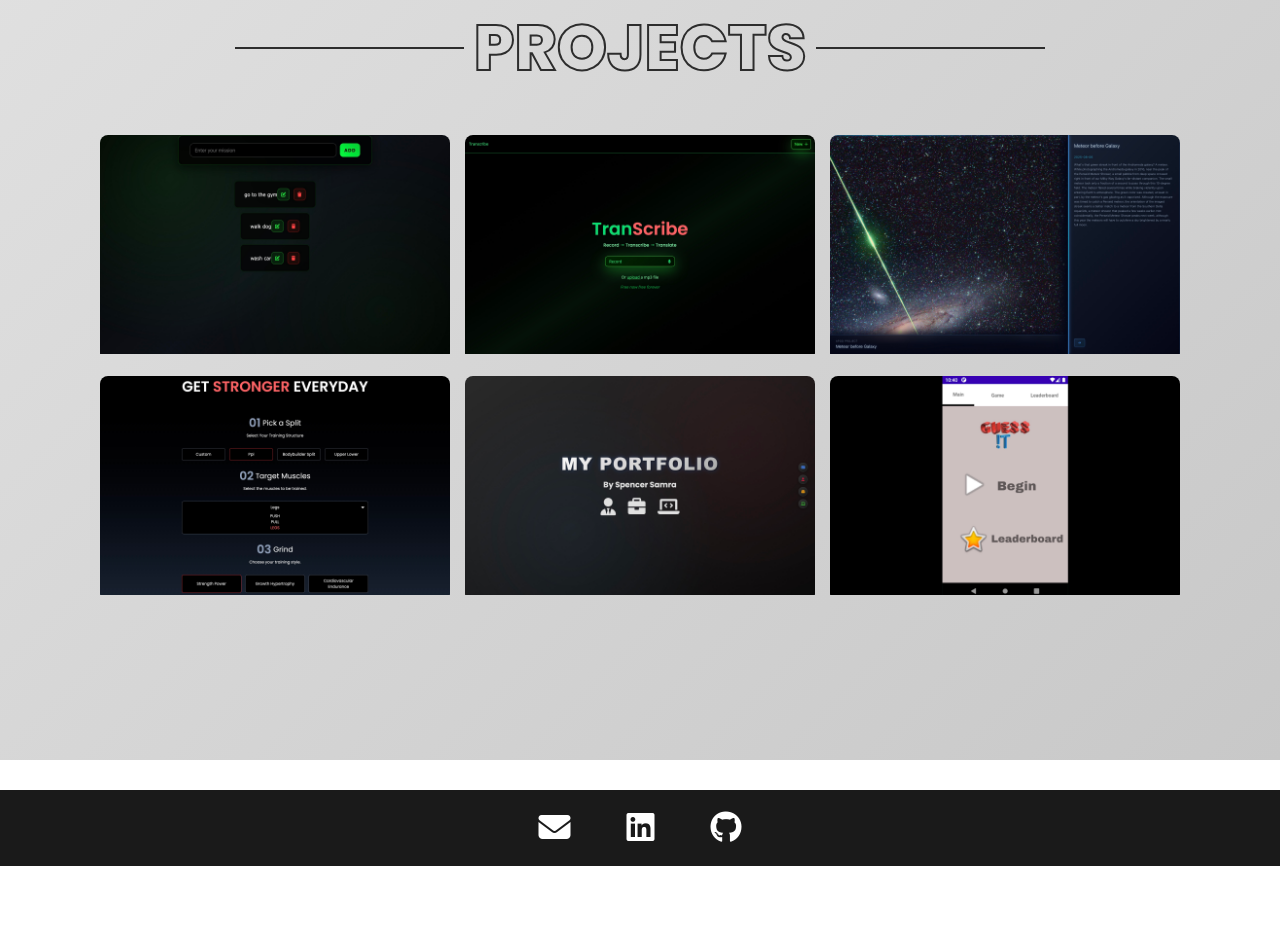
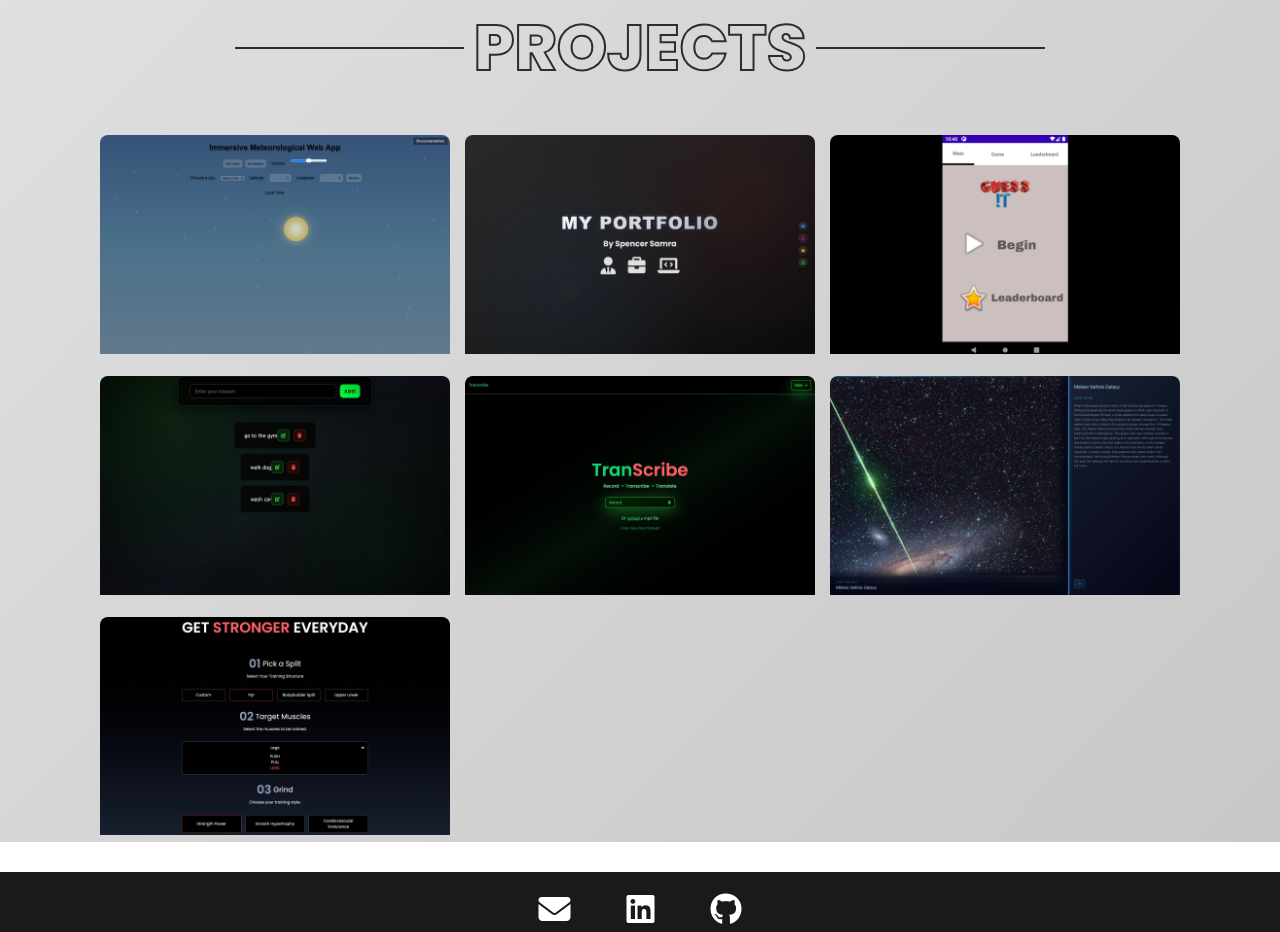
Before and after one commit to Spencer1923/portfolio-one-react, a React (Vite) app: page / in a window 1280 px wide. Shown: the part 2440-3372 px from the top of the page. Before the commit the page ends 3306 px from the top, so only its background shows below. Built offline with nearby package versions, Linux system fonts and the light colour scheme.

Commit message:
Added weather app project and updated Projects component

```diff
--- a/src/components/Projects.jsx
+++ b/src/components/Projects.jsx
@@ -6,6 +6,7 @@ import nasa from '../assets/nasa.jpg'
 import training from '../assets/training-app.jpg'
 import portfolio from '../assets/portfolio.jpg'
 import guess from '../assets/guess-it.jpg'
+import weather from '../assets/weather-app.jpg'
 
 
 import ImgOverlay from './ImgOverlay'
@@ -16,6 +17,31 @@ export default function Projects() {
       <div className='projects-wrapper'>
         <SectionIntroduction >PROJECTS</SectionIntroduction>
         <div className='projects-section-content'>
+
+          <ImgOverlay
+            imgSrc={weather}
+            title={"Weather Web App"}
+            projectLink={'https://datt3074weatherwebapp.netlify.app'}
+            githubLink={'https://github.com/Spencer1923/Immersive-Meteorological-Web-App'}>
+            Immersive Weather Web App using JavaScript and Max 9.
+          </ImgOverlay>
+
+          <ImgOverlay
+            imgSrc={portfolio}
+            title={"Portfolio"}
+            projectLink={'https://spencer-samra.netlify.app'}
+            githubLink={'https://github.com/Spencer1923/portfolio-one-react.git'}>
+            Mobile-first portfolio using React.js.
+          </ImgOverlay>
+
+          <ImgOverlay
+            imgSrc={guess}
+            title={"Guess it"}
+            projectLink={'https://drive.google.com/drive/folders/10BygrOvwYWA8K3GatF69hsKFHPEEpjjK?usp=share_link'}
+            githubLink={'https://github.com/Spencer1923/Guess-It'}>
+            Number Guessing Game using Java for Android.
+          </ImgOverlay>
+
           <ImgOverlay
             imgSrc={missionList}
             title={"Mission List"}
@@ -48,22 +74,6 @@ export default function Projects() {
             Responsive workout generator with React.js & Tailwind CSS.
           </ImgOverlay>
 
-          <ImgOverlay
-            imgSrc={portfolio}
-            title={"Portfolio"}
-            projectLink={'https://spencer-samra.netlify.app'}
-            githubLink={'https://github.com/Spencer1923/portfolio-one-react.git'}>
-            Mobile-first portfolio using React.js.
-          </ImgOverlay>
-
-           <ImgOverlay
-            imgSrc={guess}
-            title={"Guess it"}
-            projectLink={'https://drive.google.com/drive/folders/10BygrOvwYWA8K3GatF69hsKFHPEEpjjK?usp=share_link'}
-            githubLink={'https://github.com/Spencer1923/Guess-It'}>
-            Number Guessing Game using Java for Android.
-          </ImgOverlay>
-
         </div>
       </div>
     </section>
```
Also changed, not shown: src/assets/weather-app.jpg (added).
